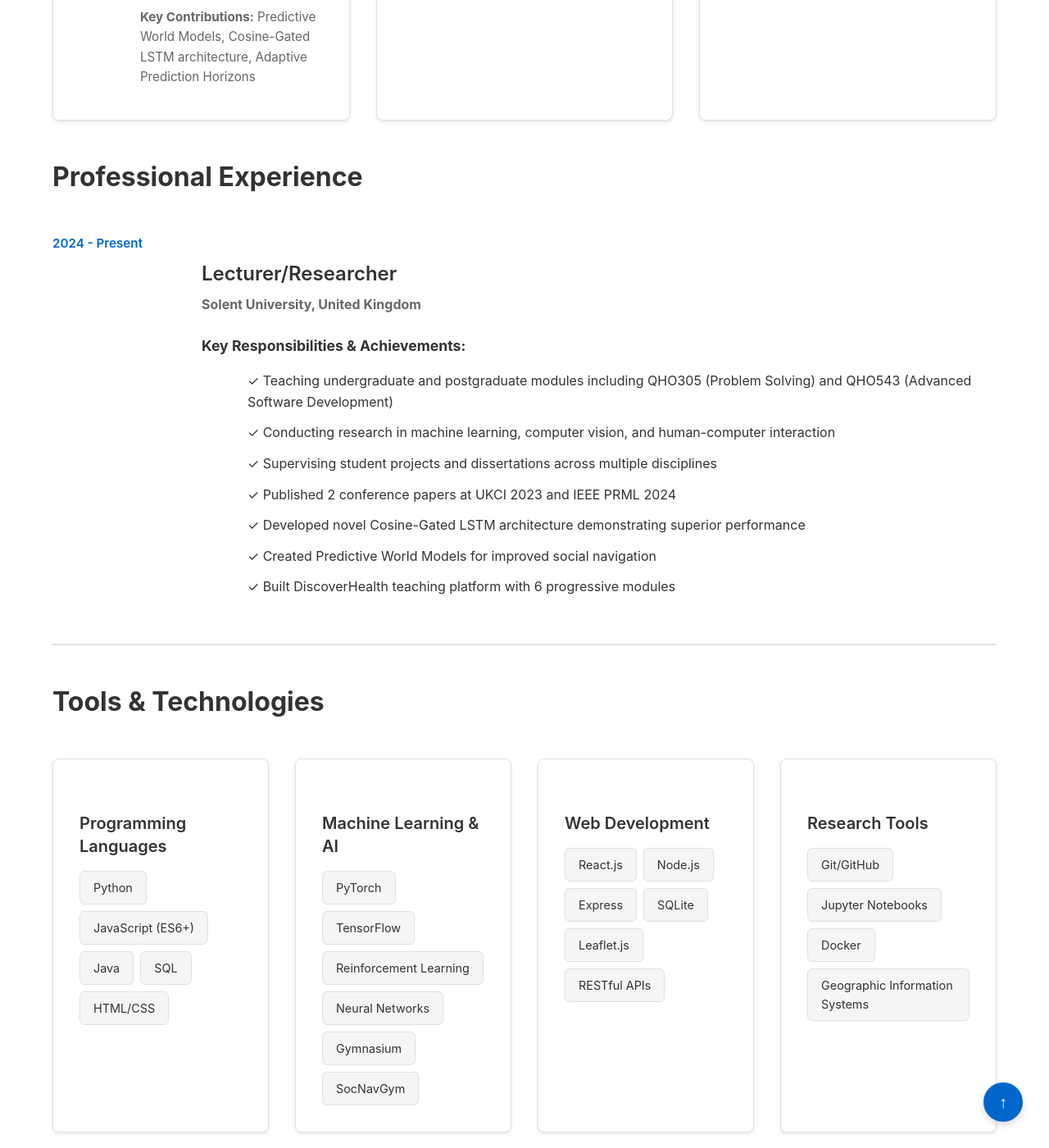
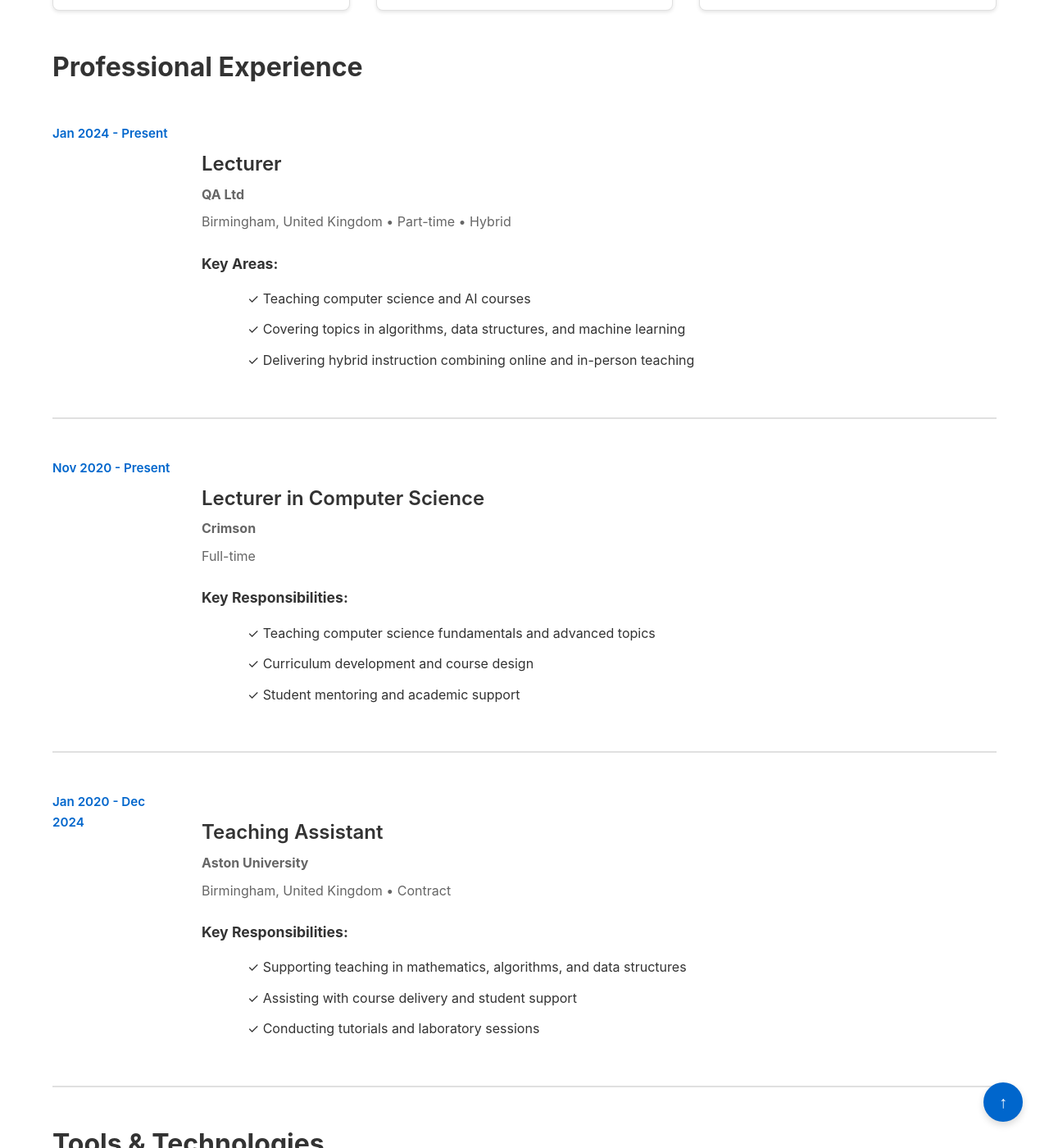
Before and after one commit to goodluckoguzie/goodluckoguzie.github.io, a Jekyll site: the page built from about.md, in a window 1280 px wide and 1400 px high, scrolled down 1637 px. Shown: the whole window at 82% size. Built offline with Jekyll 4.4.1, drawn with Linux system fonts in a browser that asks for light colours; some of the changed text lies outside the part shown.

Commit message:
Add complete education (MSc Sheffield Hallam, BSc Cyprus) and all work experience from LinkedIn

```diff
--- a/about.md
+++ b/about.md
@@ -16,7 +16,7 @@
     <p><strong>PhD, MSc, BSc</strong></p>
     <p>I'm an AI Researcher and Lecturer specializing in machine learning, social robotics, and human-computer interaction.</p>
     <p>I develop intelligent systems that integrate computer vision, machine learning, and predictive models to solve real-world problems. My research has been published at top conferences including UKCI 2023 and IEEE PRML 2024.</p>
-    <p>Currently at Solent University, I teach undergraduate and postgraduate students while continuing my research in reinforcement learning and neural network architectures. I believe in combining rigorous theoretical development with practical implementation to create solutions that make a real impact.</p>
+    <p>Currently teaching at multiple institutions including Solent University, QA Ltd, and Crimson, I combine academic research with practical teaching to inspire the next generation of computer scientists and AI researchers.</p>
   </div>
 </div>
 
@@ -48,31 +48,28 @@
     <div class="education-icon">🎓</div>
     <div class="education-content">
       <h3>PhD, Computer Science</h3>
-      <p><strong>Aston University, United Kingdom</strong></p>
-      <p><strong>2020 - 2024</strong></p>
+      <p><strong>Aston University</strong></p>
+      <p>United Kingdom • 2020 - 2024</p>
       <p><strong>Thesis:</strong> "Enhancing Robot Social Navigation with Reinforcement Learning and Advanced Predictive Models"</p>
       <p><strong>Supervisors:</strong> Dr. Luis J. Manso, Prof. Dr. Aniko Ekart</p>
-      <p><strong>Key Contributions:</strong> Predictive World Models, Cosine-Gated LSTM architecture, Adaptive Prediction Horizons</p>
     </div>
   </div>
 
   <div class="education-card">
     <div class="education-icon">🎓</div>
     <div class="education-content">
-      <h3>MSc, Computer Science</h3>
-      <p><strong>[University Name]</strong></p>
-      <p><strong>[Year]</strong></p>
-      <p><em>Please provide university name and year</em></p>
+      <h3>MSc, Automation Control and Robotics</h3>
+      <p><strong>Sheffield Hallam University</strong></p>
+      <p>Sheffield, United Kingdom • 2018 - 2019</p>
     </div>
   </div>
 
   <div class="education-card">
     <div class="education-icon">🎓</div>
     <div class="education-content">
-      <h3>BSc, Computer Science</h3>
-      <p><strong>[University Name]</strong></p>
-      <p><strong>[Year]</strong></p>
-      <p><em>Please provide university name and year</em></p>
+      <h3>BSc, Electrical and Electronics Engineering</h3>
+      <p><strong>Cyprus International University</strong></p>
+      <p>Cyprus • 2011 - 2015</p>
     </div>
   </div>
 </div>
@@ -81,20 +78,51 @@
 
 <div class="experience-timeline">
   <div class="experience-item">
-    <div class="experience-date">2024 - Present</div>
+    <div class="experience-date">Jan 2024 - Present</div>
     <div class="experience-content">
-      <h3>Lecturer/Researcher</h3>
-      <p><strong>Solent University, United Kingdom</strong></p>
+      <h3>Lecturer</h3>
+      <p><strong>QA Ltd</strong></p>
+      <p>Birmingham, United Kingdom • Part-time • Hybrid</p>
       <div class="experience-achievements">
-        <h4>Key Responsibilities & Achievements:</h4>
+        <h4>Key Areas:</h4>
         <ul>
-          <li>✓ Teaching undergraduate and postgraduate modules including QHO305 (Problem Solving) and QHO543 (Advanced Software Development)</li>
-          <li>✓ Conducting research in machine learning, computer vision, and human-computer interaction</li>
-          <li>✓ Supervising student projects and dissertations across multiple disciplines</li>
-          <li>✓ Published 2 conference papers at UKCI 2023 and IEEE PRML 2024</li>
-          <li>✓ Developed novel Cosine-Gated LSTM architecture demonstrating superior performance</li>
-          <li>✓ Created Predictive World Models for improved social navigation</li>
-          <li>✓ Built DiscoverHealth teaching platform with 6 progressive modules</li>
+          <li>✓ Teaching computer science and AI courses</li>
+          <li>✓ Covering topics in algorithms, data structures, and machine learning</li>
+          <li>✓ Delivering hybrid instruction combining online and in-person teaching</li>
+        </ul>
+      </div>
+    </div>
+  </div>
+
+  <div class="experience-item">
+    <div class="experience-date">Nov 2020 - Present</div>
+    <div class="experience-content">
+      <h3>Lecturer in Computer Science</h3>
+      <p><strong>Crimson</strong></p>
+      <p>Full-time</p>
+      <div class="experience-achievements">
+        <h4>Key Responsibilities:</h4>
+        <ul>
+          <li>✓ Teaching computer science fundamentals and advanced topics</li>
+          <li>✓ Curriculum development and course design</li>
+          <li>✓ Student mentoring and academic support</li>
+        </ul>
+      </div>
+    </div>
+  </div>
+
+  <div class="experience-item">
+    <div class="experience-date">Jan 2020 - Dec 2024</div>
+    <div class="experience-content">
+      <h3>Teaching Assistant</h3>
+      <p><strong>Aston University</strong></p>
+      <p>Birmingham, United Kingdom • Contract</p>
+      <div class="experience-achievements">
+        <h4>Key Responsibilities:</h4>
+        <ul>
+          <li>✓ Supporting teaching in mathematics, algorithms, and data structures</li>
+          <li>✓ Assisting with course delivery and student support</li>
+          <li>✓ Conducting tutorials and laboratory sessions</li>
         </ul>
       </div>
     </div>
@@ -108,10 +136,14 @@
     <h3>Programming Languages</h3>
     <div class="tools-tags">
       <span>Python</span>
-      <span>JavaScript (ES6+)</span>
+      <span>JavaScript</span>
+      <span>C++</span>
+      <span>C#</span>
+      <span>C</span>
       <span>Java</span>
       <span>SQL</span>
       <span>HTML/CSS</span>
+      <span>MATLAB</span>
     </div>
   </div>
   <div class="tools-section">
@@ -119,68 +151,82 @@
     <div class="tools-tags">
       <span>PyTorch</span>
       <span>TensorFlow</span>
+      <span>Keras</span>
+      <span>Scikit-Learn</span>
+      <span>Neural Networks</span>
+      <span>Deep Learning</span>
       <span>Reinforcement Learning</span>
-      <span>Neural Networks</span>
-      <span>Gymnasium</span>
-      <span>SocNavGym</span>
+      <span>NLP</span>
     </div>
   </div>
   <div class="tools-section">
-    <h3>Web Development</h3>
+    <h3>Computer Vision & Robotics</h3>
     <div class="tools-tags">
-      <span>React.js</span>
-      <span>Node.js</span>
-      <span>Express</span>
-      <span>SQLite</span>
-      <span>Leaflet.js</span>
-      <span>RESTful APIs</span>
+      <span>OpenCV</span>
+      <span>Computer Vision</span>
+      <span>Robot Programming</span>
+      <span>Arduino</span>
+      <span>PLC</span>
+      <span>Robotics</span>
     </div>
   </div>
   <div class="tools-section">
-    <h3>Research Tools</h3>
+    <h3>Data Science & Development</h3>
     <div class="tools-tags">
+      <span>Pandas</span>
+      <span>Data Analysis</span>
+      <span>Big Data</span>
+      <span>React.js</span>
+      <span>Node.js</span>
+      <span>Jupyter</span>
       <span>Git/GitHub</span>
-      <span>Jupyter Notebooks</span>
-      <span>Docker</span>
-      <span>Geographic Information Systems</span>
     </div>
   </div>
 </div>
 
-## Research Interests
+## Skills & Competencies
 
 <div class="skills-grid">
   <div class="skills-section">
-    <h3>Machine Learning & AI</h3>
+    <h3>Research & Development</h3>
     <div class="skills-tags">
-      <span>Neural Networks</span>
-      <span>Deep Learning</span>
+      <span>Algorithm Development</span>
+      <span>Neural Network Architectures</span>
       <span>Reinforcement Learning</span>
-      <span>Predictive Modeling</span>
+      <span>Computer Vision</span>
+      <span>Experimental Design</span>
+      <span>Performance Evaluation</span>
     </div>
   </div>
   <div class="skills-section">
-    <h3>Social Robotics</h3>
+    <h3>Teaching & Mentoring</h3>
     <div class="skills-tags">
-      <span>Social Navigation</span>
-      <span>Human-Robot Interaction</span>
-      <span>Autonomous Systems</span>
+      <span>Curriculum Development</span>
+      <span>Student Supervision</span>
+      <span>Course Design</span>
+      <span>Mathematics</span>
+      <span>OOP</span>
+      <span>Data Structures</span>
     </div>
   </div>
   <div class="skills-section">
-    <h3>Computer Vision</h3>
+    <h3>Engineering & Robotics</h3>
     <div class="skills-tags">
-      <span>Object Recognition</span>
-      <span>Scene Understanding</span>
-      <span>Visual Navigation</span>
+      <span>Automation Control</span>
+      <span>Robotics Programming</span>
+      <span>Arduino Development</span>
+      <span>PLC Programming</span>
+      <span>Electronics Engineering</span>
     </div>
   </div>
   <div class="skills-section">
-    <h3>Applications</h3>
+    <h3>Data & Analytics</h3>
     <div class="skills-tags">
-      <span>Healthcare Technology</span>
-      <span>Web Development</span>
-      <span>Geographic Information Systems</span>
+      <span>Data Science</span>
+      <span>Data Analysis</span>
+      <span>Big Data</span>
+      <span>Image Processing</span>
+      <span>Statistical Analysis</span>
     </div>
   </div>
 </div>
```
Also changed, not shown: cv.md (+86 -39 lines).
